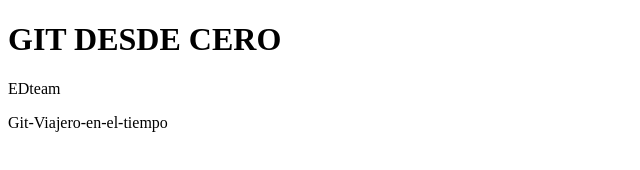
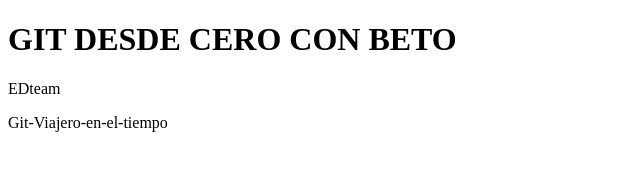
Before and after one commit to serverspro/practicando-git, a plain HTML site: page index.html in a window 1280 px wide. Shown: the whole page, without its empty margins (0-640 px from the left). Drawn offline with Linux system fonts and the light colour scheme.

Commit message:
Se agrego Beto

```diff
--- a/index.html
+++ b/index.html
@@ -7,7 +7,7 @@
 </head>
 <body>
 
-    <h1>GIT DESDE CERO</h1>
+    <h1>GIT DESDE CERO CON BETO</h1>
     <p>EDteam</p>
     <p>Git-Viajero-en-el-tiempo</p>
 </body>
```
